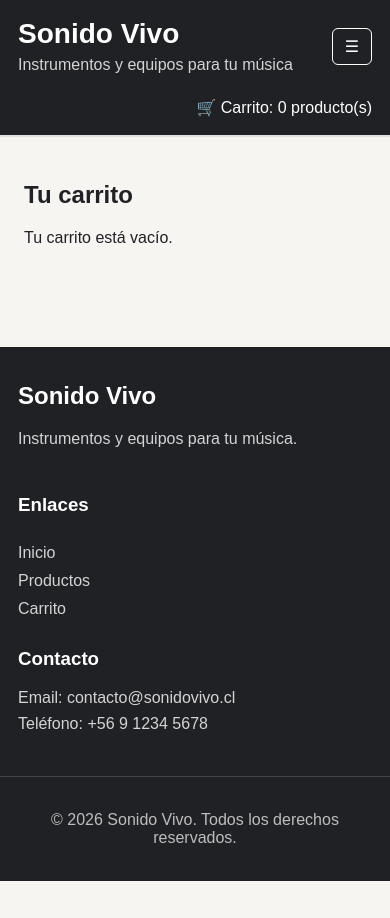
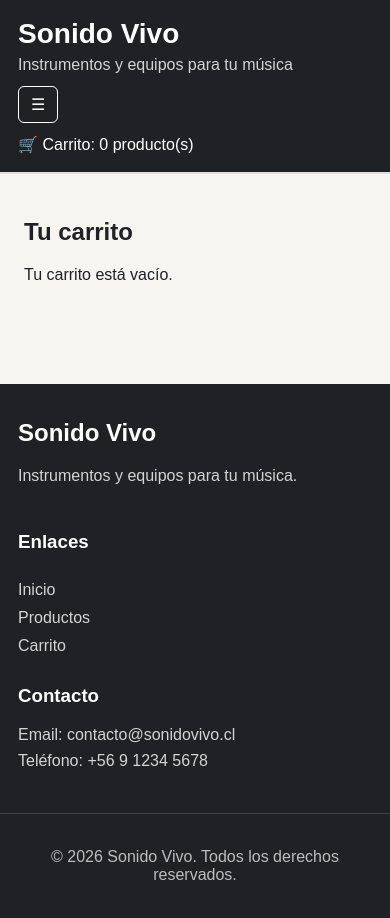
Before and after one commit to Alonso-Alvarez7/Tienda-Sonido-Vivo, a React (Vite) app in the folder Proyecto - Tienda Sonido Vivo/frontend/: page /carrito in a window 390 px wide. Before the commit the page ends 881 px from the top, so only its background shows below. Built offline with nearby package versions, Linux system fonts and the light colour scheme.

Commit message:
corrección de style.css
corrección de  visualización en pantallas móviles

```diff
--- a/Proyecto - Tienda Sonido Vivo/frontend/src/styles.css
+++ b/Proyecto - Tienda Sonido Vivo/frontend/src/styles.css
@@ -89,8 +89,8 @@ button {
     padding: 36px 24px;
 }
 
-.pagina-productos > h1,
-.pagina-productos > p {
+.pagina-productos>h1,
+.pagina-productos>p {
     text-align: center;
 }
 
@@ -251,6 +251,46 @@ button {
     text-align: right;
 }
 
+.pagina-carrito {
+    width: min(1100px, calc(100% - 32px));
+    min-height: 65vh;
+    margin: 0 auto;
+    padding: 32px 0 48px;
+}
+
+.carrito-producto {
+    display: grid;
+    grid-template-columns: 140px minmax(0, 1fr) auto;
+    align-items: center;
+    gap: 20px;
+    padding: 20px 0;
+    border-bottom: 1px solid #e2e0dc;
+}
+
+.carrito-imagen {
+    display: block;
+    width: 140px;
+    height: 130px;
+    border-radius: 8px;
+    background: #f0efec;
+    object-fit: contain;
+}
+
+.carrito-producto-info h2 {
+    margin-top: 0;
+}
+
+@media (max-width: 650px) {
+    .carrito-producto {
+        grid-template-columns: 1fr;
+    }
+
+    .carrito-imagen {
+        width: 100%;
+        height: 220px;
+    }
+}
+
 
 /* =========================================================
    DETALLE DEL PRODUCTO
@@ -300,7 +340,7 @@ button {
     gap: 16px;
 }
 
-.checkout-formulario > label {
+.checkout-formulario>label {
     display: grid;
     gap: 6px;
 }
@@ -527,7 +567,7 @@ button {
     }
 
     /**/
-        /* Inicio */
+    /* Inicio */
     .inicio {
         padding: 35px 18px;
     }
@@ -556,3 +596,81 @@ button {
         padding: 35px 18px;
     }
 }
+
+/*estilo para imagen del detalle*/
+
+.detalle-contenido {
+    display: grid;
+    grid-template-columns: minmax(0, 1fr) minmax(0, 1fr);
+    align-items: start;
+    gap: 32px;
+}
+
+.detalle-imagen {
+    display: block;
+    width: 100%;
+    height: 420px;
+    border-radius: 8px;
+    background: #f0efec;
+    object-fit: contain;
+}
+
+.detalle-informacion h1 {
+    margin-top: 0;
+}
+
+@media (max-width: 700px) {
+    .detalle-contenido {
+        grid-template-columns: 1fr;
+    }
+
+    .detalle-imagen {
+        height: 280px;
+    }
+}
+
+@media (max-width: 600px) {
+  body {
+    min-width: 0;
+    overflow-x: hidden;
+  }
+
+  .encabezado {
+    display: grid;
+    grid-template-columns: minmax(0, 1fr) auto;
+    gap: 12px;
+  }
+
+  .encabezado-marca,
+  .inicio,
+  .inicio-contenido,
+  .inicio-texto,
+  .inicio-imagen {
+    min-width: 0;
+  }
+
+  .encabezado-marca p,
+  .encabezado-carrito,
+  .inicio-descripcion {
+    overflow-wrap: anywhere;
+  }
+
+  .navbar,
+  .encabezado-carrito {
+    grid-column: 1 / -1;
+  }
+
+  .encabezado-carrito {
+    margin: 0;
+    white-space: normal;
+  }
+
+  .inicio-contenido {
+    grid-template-columns: minmax(0, 1fr);
+  }
+
+  .inicio-texto h1 {
+    font-size: clamp(30px, 9vw, 34px);
+    overflow-wrap: anywhere;
+  }
+}
```
